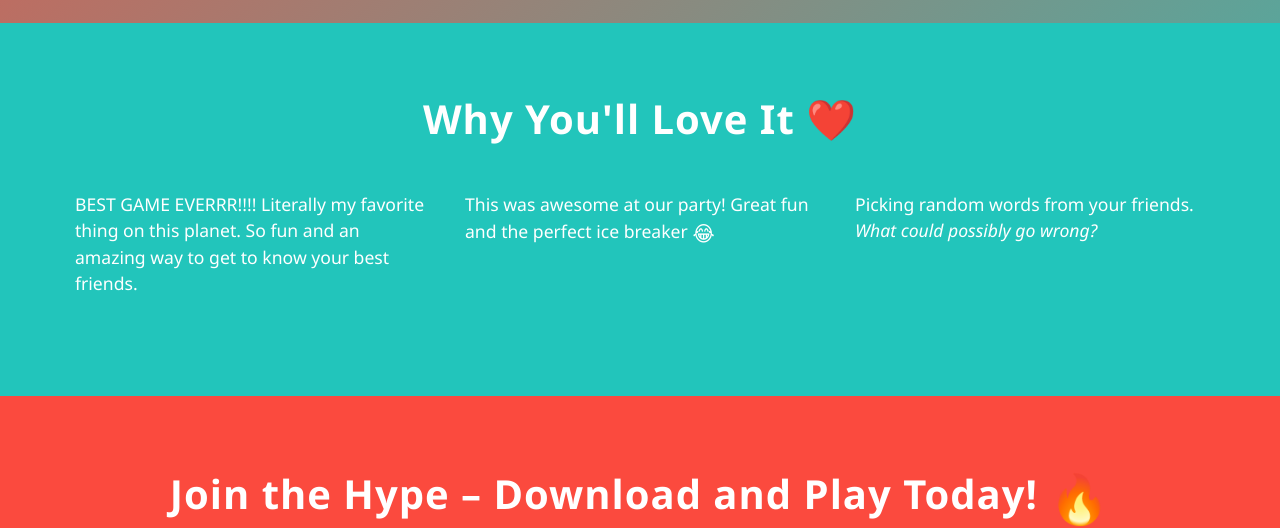
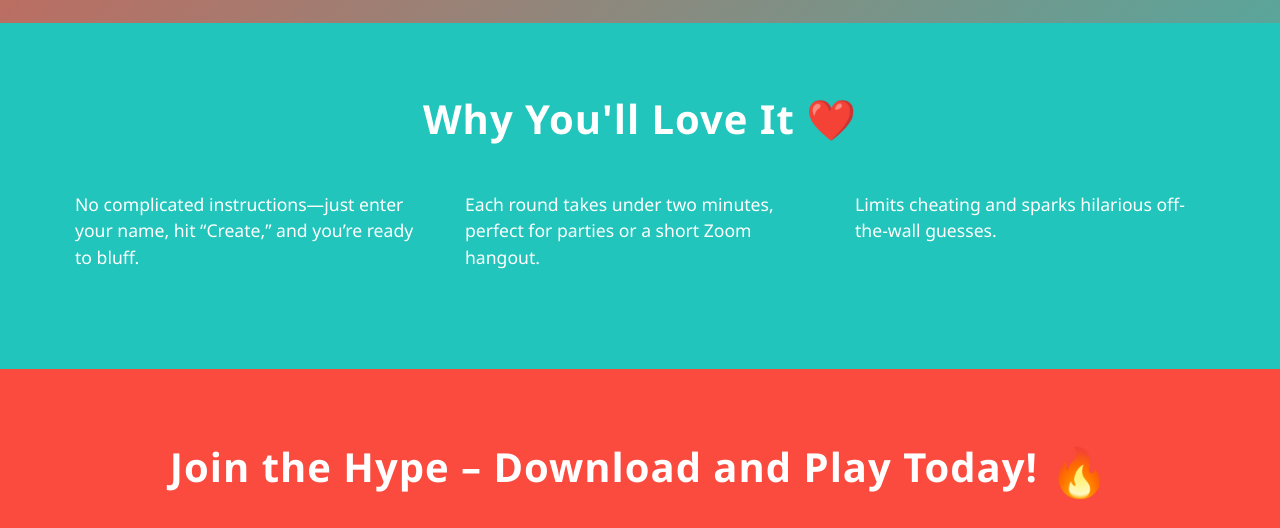
Before and after one commit to ntreyes1/wordimposter.app, a plain HTML site: page index.html in a window 1280 px wide. Shown: the part 847-1375 px from the top of the page. Drawn offline with Linux system fonts and the light colour scheme.

Commit message:
Why youll love it section updated

```diff
--- a/index.html
+++ b/index.html
@@ -26,17 +26,17 @@
             <div class="testimonials-grid">
                 <div class="testimonial">
                     <!-- <span class="quote-mark">&#10077;</span> -->
-                    <span class="testimonial-text">BEST GAME EVERRR!!!! Literally my favorite thing on this planet. So fun and an amazing way to get to know your best friends.</span>
+                    <span class="testimonial-text">No complicated instructions—just enter your name, hit “Create,” and you’re ready to bluff.</span>
                     <!-- <div class="testimonial-author"><strong>Em and cher</strong><br><span>App Store</span></div> -->
                 </div>
                 <div class="testimonial">
                     <!-- <span class="quote-mark">&#10077;</span> -->
-                    <span class="testimonial-text">This was awesome at our party! Great fun and the perfect ice breaker <span class="emoji">😂</span></span>
+                    <span class="testimonial-text">Each round takes under two minutes, perfect for parties or a short Zoom hangout.</span>
                     <!-- <div class="testimonial-author"><strong>Christian</strong><br><span>App Store</span></div> -->
                 </div>
                 <div class="testimonial">
                     <!-- <span class="quote-mark">&#10077;</span> -->
-                    <span class="testimonial-text">Picking random words from your friends. <em>What could possibly go wrong?</em></span>
+                    <span class="testimonial-text">Limits cheating and sparks hilarious off-the-wall guesses.</em></span>
                     <!-- <div class="testimonial-author"><strong>IAteTheTigerOhMyGosh</strong><br><span>Reddit user</span></div> -->
                 </div>
             </div>
```
